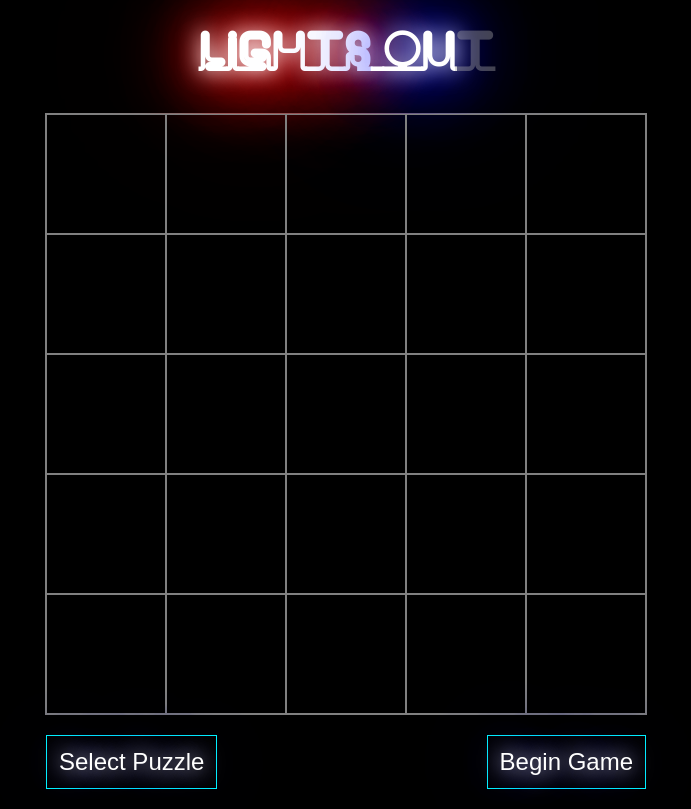
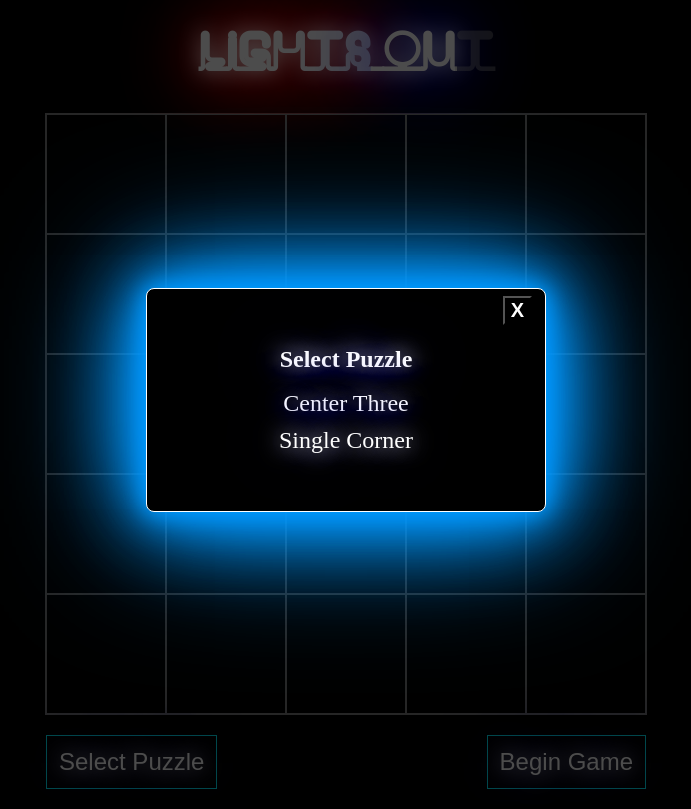
Before and after one commit to stillmattwest/lights-out, a React (Vite) app: page / in a window 1280 px wide. Shown: the whole page, without its empty margins (294-985 px from the left). Built offline with nearby package versions, Linux system fonts and the light colour scheme.

Commit message:
adding partial select puzzle functionality

```diff
--- a/src/App.jsx
+++ b/src/App.jsx
@@ -6,12 +6,15 @@ import Header from './components/Header/Header';
 import LightGrid from './components/LightGrid/LightGrid';
 import GameControls from './components/GameConrols/GameControls';
 import Modal from './components/Modal/Modal';
+import PuzzleModal from './components/Modal/PuzzleModal';
 
 function App() {
 
   const [start, setStart] = useState(false);
   const [showModal,setShowModal] = useState(false);
+  const [showPuzzleModal,setShowPuzzleModal] = useState(true);
   const [modalMessage,setModalMessage] = useState('');
+  const [selectedPuzzle,setSelectedPuzzle] = useState('Center Three');
 
   const startButtonClickHandler = () => {
     setStart(true);
@@ -25,18 +28,28 @@ function App() {
     setShowModal(!showModal);
   }
 
+  const togglePuzzleModalHandler = () => {
+    setShowPuzzleModal(!showPuzzleModal);
+  }
+
   const setModalMessageHandler = (msg) => {
     setModalMessage(msg);
+  }
+
+  const setSelectedPuzzleHandler = (e) => {
+    const selectedPuzzle = e.target.innerText;
+    setSelectedPuzzle(selectedPuzzle);
   }
 
   return (
     <>
       <Header />
-      <LightGrid start={start} endGame={endGame} toggleModal={toggleModalHandler} setModalMessage={setModalMessageHandler} />
+      <LightGrid start={start} endGame={endGame} toggleModal={toggleModalHandler} setModalMessage={setModalMessageHandler} selectedPuzzle={selectedPuzzle} />
       <GameControls startButtonClickHandler={startButtonClickHandler} />
       <Modal isOpen={showModal} toggleModal={toggleModalHandler}>
         <p>{modalMessage}</p>
       </Modal>
+      <PuzzleModal isOpen={showPuzzleModal} toggleModal={togglePuzzleModalHandler} setPuzzle={setSelectedPuzzleHandler}/>
     </>
   )
 }
--- a/src/components/GameConrols/GameControls.jsx
+++ b/src/components/GameConrols/GameControls.jsx
@@ -5,7 +5,7 @@ import PuzzleSelectButton from './PuzzleSelectButton';
 const GameControls = (props) => {
     return(
         <div className='button-container'>
-        <PuzzleSelectButton/>
+        <PuzzleSelectButton setPuzzle={props.selectPuzzle}/>
         <StartButton onClick={props.startButtonClickHandler}/>
 
     </div>
--- a/src/components/LightGrid/LightGrid.jsx
+++ b/src/components/LightGrid/LightGrid.jsx
@@ -1,6 +1,8 @@
 import "./LightGrid.css";
 import { useState, useEffect, useRef } from 'react';
 import LightSquare from '../LightSquare/LightSquare';
+
+import puzzles from '../../puzzles/puzzles';
 
 
 const LightGrid = (props) => {
@@ -77,11 +79,21 @@ const LightGrid = (props) => {
 
     const startGame = () => {
         // TODO make multiple possible starting game states
+        const currentPuzzle = Object.values(puzzles).find(puzzle => puzzle.name === props.selectedPuzzle);
+        // console.log(`currentPuzzle: ${currentPuzzle.name}`);
+        const puzzleGrid = currentPuzzle.grid;
+        let newGrid = [...grid.map(row => [...row])];
+        puzzleGrid.forEach(square => {
+            const row = square[0];
+            const col = square[1];
+            newGrid[row][col] = true;
+        })
 
-        let newGrid = [...grid.map(row => [...row])];
-        newGrid[2][0] = !newGrid[2][1];
-        newGrid[2][2] = !newGrid[2][2];
-        newGrid[2][4] = !newGrid[2][4];
+
+        // let newGrid = [...grid.map(row => [...row])];
+        // newGrid[2][0] = !newGrid[2][1];
+        // newGrid[2][2] = !newGrid[2][2];
+        // newGrid[2][4] = !newGrid[2][4];
         setGrid(newGrid);
         setStarted(true);
     }
--- a/src/components/LightSquare/LightSquare.css
+++ b/src/components/LightSquare/LightSquare.css
@@ -21,8 +21,6 @@
   box-shadow:
     0 0 21px #0099ff,
     0 0 42px #0099ff,
-    0 0 82px #0099ff,
-    0 0 102px #0099ff,
-    0 0 151px #0099ff;
+    0 0 82px #0099ff;
   z-index: -1;
 }
--- a/src/components/Modal/Modal.css
+++ b/src/components/Modal/Modal.css
@@ -48,8 +48,23 @@
 
 }
 
-.modal-message-text {
+.modal-message-text,.modal-puzzle-list{
   position: relative;
   top: -15px;
   font-size: 32px;
+  padding:0px;
 }
+
+.modal-h2{
+  font-size:1.5em;
+}
+
+
+.modal-puzzle-list li{
+  list-style-type: none;
+  font-size:1em;
+  padding-bottom:10px;
+  cursor: pointer;
+  font-size: 24px;
+
+}
--- a/src/components/Modal/Modal.jsx
+++ b/src/components/Modal/Modal.jsx
@@ -10,7 +10,7 @@ const Modal = (props) => {
                     <div className='modal-controls'>
                         <button className="modal-close-button" onClick={props.toggleModal}> X</button>
                     </div>
-                    <span class='modal-message-text'>{props.children}</span>
+                    <span className='modal-message-text'>{props.children}</span>
                 </div>
             </div>
 
--- /dev/null
+++ b/src/components/Modal/PuzzleModal.jsx
@@ -0,0 +1,34 @@
+import './Modal.css';
+
+import puzzles from '../../puzzles/puzzles';
+
+const PuzzleModal = (props) => {
+  //  Object.entries(puzzles).forEach(puzzle => console.log(`puzzle: ${puzzle[0]}, difficulty: ${puzzle[1].difficulty}`));
+  const puzzleNames = Object.keys(puzzles).sort((a,b) => a-b);
+
+
+    if (props.isOpen) {
+        return (
+
+            <div className='modal-overlay'>
+                <div className='modal-content neon-blue'>
+                    <div className='modal-controls'>
+                        <button className="modal-close-button" onClick={props.toggleModal}> X</button>
+                    </div>
+                    <div className='modal-list-container'>
+                        <h2 className='modal-h2'>Select Puzzle</h2>
+                        <ul className='modal-puzzle-list'>
+                            {puzzleNames.map((puzzle,indexVal) => <li key={`p${indexVal}`} onClick={props.setPuzzle}>{puzzles[puzzle].name}</li>
+                            )}
+                        </ul>
+                    </div>
+                </div>
+            </div>
+
+        )
+    } else {
+        return null;
+    }
+}
+
+export default PuzzleModal;
--- a/src/puzzles/puzzles.js
+++ b/src/puzzles/puzzles.js
@@ -3,10 +3,14 @@
 const puzzles = {
         centerThree:{
             grid:[[2,0],[2,2],[2,4]],
-            difficulty:'easy'
+            difficulty:'easy',
+            name:'Center Three'
         },
         singleCorner:{
             grid:[[0,0]],
-            difficulty:'easy'
+            difficulty:'easy',
+            name:'Single Corner'
         }
 }
+
+export default puzzles;
```
